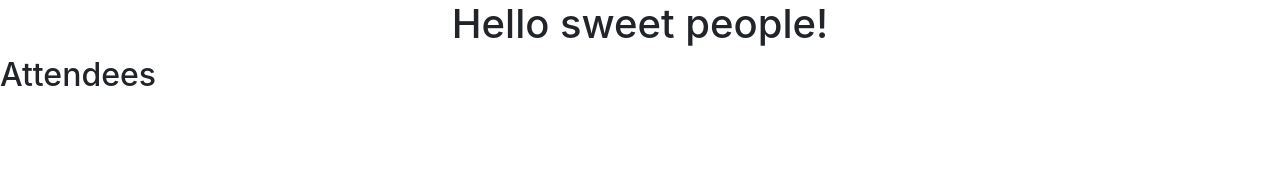
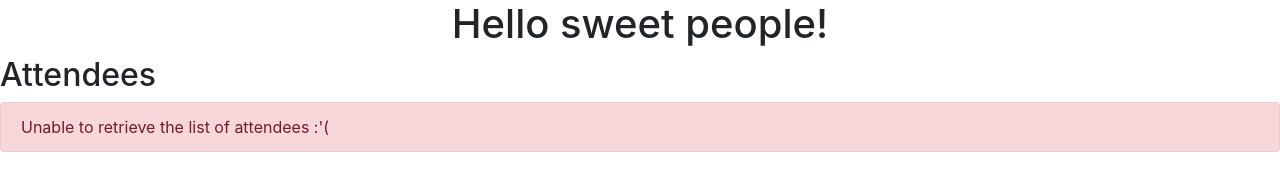
Before and after one commit to davinov/mean-crash-course, a website: page static/index.html in a window 1280 px wide. Drawn offline with nearby package versions, Linux system fonts and the light colour scheme; no server answers.

Commit message:
Handling 404 error

```diff
--- a/static/index.html
+++ b/static/index.html
@@ -9,6 +9,9 @@
 
     <div class="attendees-list" ng-controller="AttendeesController">
       <h2>Attendees</h2>
+      <div class="alert alert-danger" role="alert">
+        {{ error }}
+      </div>
       <p ng-repeat="attendee in attendees">
         {{ attendee.firstname }}
       </p>
--- a/static/script.js
+++ b/static/script.js
@@ -11,5 +11,9 @@ angular.module('mean-course')
     // Look in your browser's console to see what happend
     console.log(response);
     // a 404 error :'(
+  })
+  // Handle the error case
+  .catch(function () {
+    $scope.error = "Unable to retrieve the list of attendees :'("
   });
 });
```
